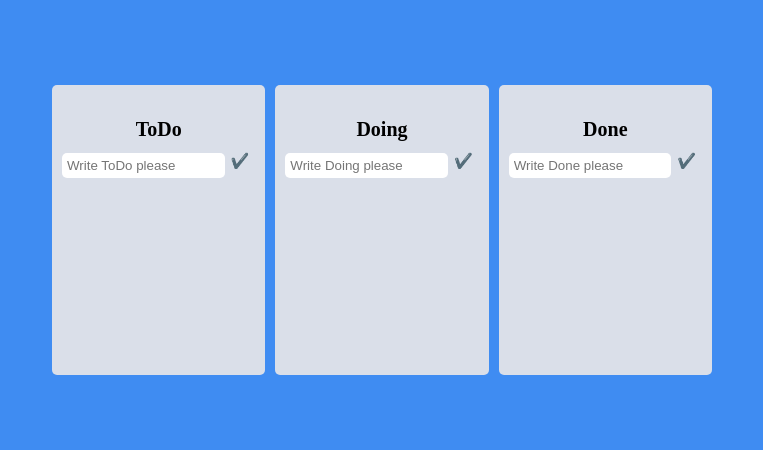
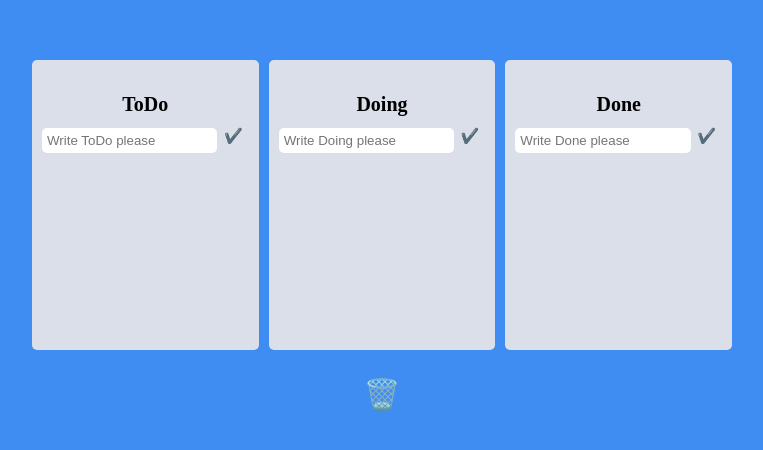
Before and after one commit to gulggum/React_Trello-Clone, a React (Create React App) app in the folder react_trello_clone/: page / in a window 1280 px wide. Shown: the part 220-670 px from the top of the page, without its empty margins (258-1021 px from the left). Built offline with nearby package versions, Linux system fonts and the light colour scheme.

Commit message:
휴지통 드래그삭제

```diff
--- a/react_trello_clone/src/App.tsx
+++ b/react_trello_clone/src/App.tsx
@@ -1,9 +1,10 @@
 import React from "react";
-import { DragDropContext, DropResult } from "react-beautiful-dnd";
+import { DragDropContext, DropResult, Droppable } from "react-beautiful-dnd";
 import { useRecoilState } from "recoil";
 import styled from "styled-components";
-import { toDoState } from "./atoms";
+import { ITodoState, toDoState } from "./atoms";
 import Board from "./components/Board";
+import TrashDrag from "./components/TrashDrag";
 
 const Container = styled.div`
   max-width: 700px;
@@ -12,6 +13,7 @@
   display: flex;
   justify-content: center;
   align-items: center;
+  flex-direction: column;
   padding: 50px 20px;
 `;
 
@@ -29,11 +31,9 @@
   const [toDos, setToDos] = useRecoilState(toDoState);
 
   const onDragEnd = (info: DropResult) => {
-    const { destination, draggableId, source } = info;
+    const { destination, source } = info;
 
     if (!destination) return;
-
-    console.log(info);
 
     if (destination?.droppableId === source?.droppableId) {
       setToDos((allBoards) => {
@@ -65,6 +65,10 @@
         };
       });
     }
+
+    //쓰레기통 드래그 삭제기능
+    if (destination.droppableId === "trash") {
+    }
   };
 
   return (
@@ -75,6 +79,7 @@
             <Board boardId={boardId} key={boardId} toDos={toDos[boardId]} />
           ))}
         </Boards>
+        <TrashDrag />
       </Container>
     </DragDropContext>
   );
--- /dev/null
+++ b/react_trello_clone/src/components/TrashDrag.tsx
@@ -0,0 +1,33 @@
+import { Droppable } from "react-beautiful-dnd";
+import styled from "styled-components";
+
+interface ITrashIconProps {
+  isDraggingOver: boolean;
+}
+
+const TrashIcon = styled.div<ITrashIconProps>`
+  height: 50px;
+  font-size: 30px;
+  transform: ${(props) => (props.isDraggingOver ? "scale(1.2)" : "scale(1)")};
+  transition: trasform 0.1s ease;
+  margin: 0;
+`;
+
+function TrashDrag() {
+  return (
+    <Droppable droppableId="trash">
+      {(magic, snapshot) => (
+        <TrashIcon
+          ref={magic.innerRef}
+          {...magic.droppableProps}
+          isDraggingOver={snapshot.isDraggingOver}
+        >
+          <span>🗑️</span>
+          {magic.placeholder}
+        </TrashIcon>
+      )}
+    </Droppable>
+  );
+}
+
+export default TrashDrag;
```
